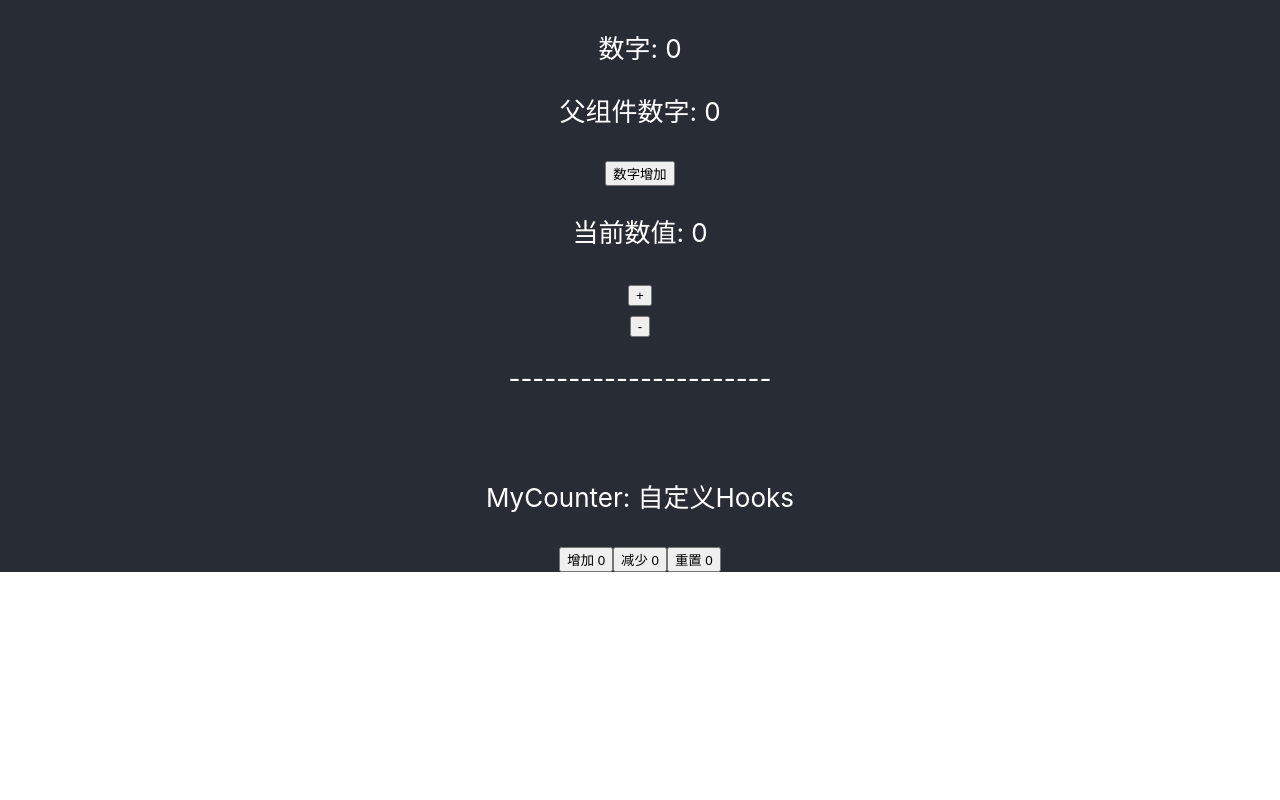
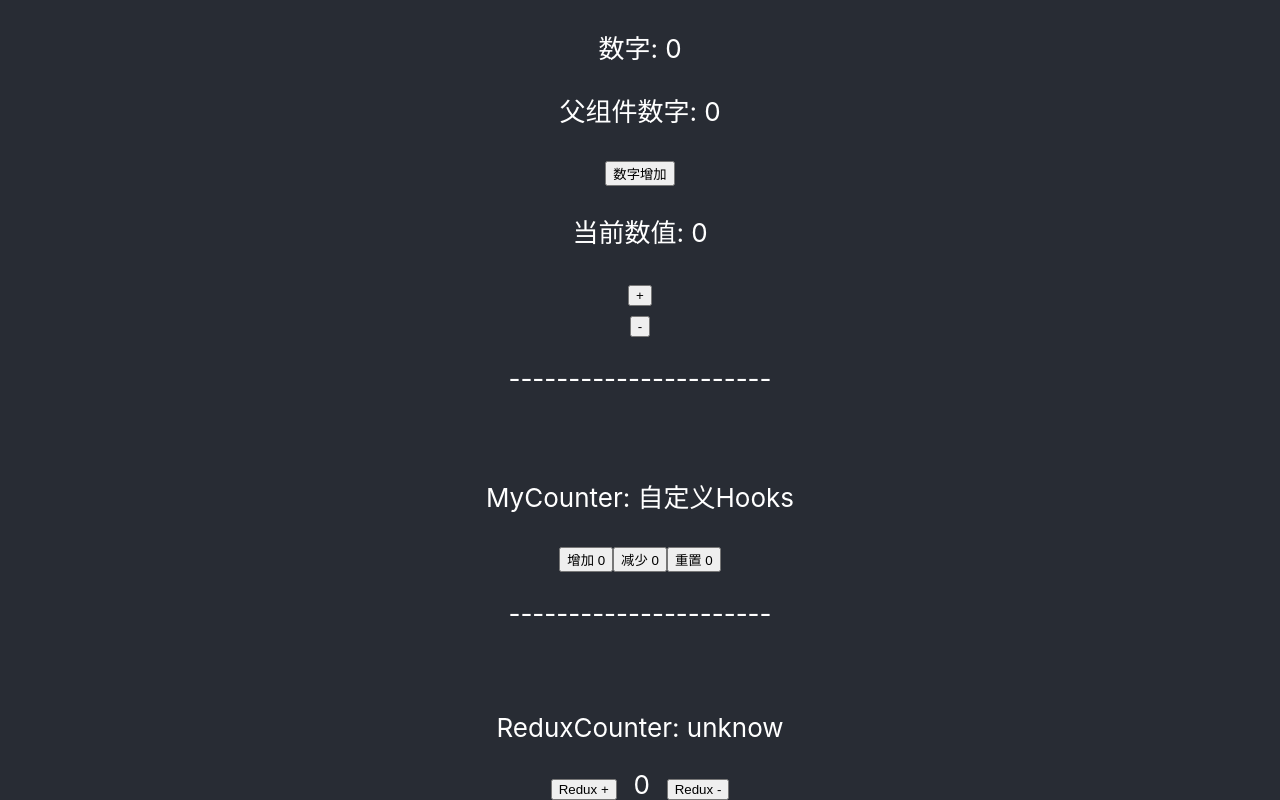
Before and after one commit to nuo-promise/react-study, a React (Create React App) app: page / in a window 1280 px wide. Shown: the part 1307-2107 px from the top of the page. Before the commit the page ends 1879 px from the top, so only its background shows below. Built offline with nearby package versions, Linux system fonts and the light colour scheme.

Commit message:
react-redux

```diff
--- a/package.json
+++ b/package.json
@@ -39,6 +39,8 @@
     "@typescript-eslint/parser": "^5.39.0",
     "eslint": "^8.25.0",
     "eslint-config-prettier": "^8.5.0",
-    "eslint-plugin-react-hooks": "^4.6.0"
+    "eslint-plugin-react-hooks": "^4.6.0",
+    "react-redux": "^8.0.4",
+    "redux": "^4.2.0"
   }
 }
--- a/src/App.tsx
+++ b/src/App.tsx
@@ -1,17 +1,18 @@
 import React, { useState, useCallback, useContext } from 'react';
 import Counter from './Counter';
 import Timer from './Timer';
-import StateTimer from './StateTimer'
+import StateTimer from './StateTimer';
 import './App.css';
 import MyCounter from './MyCounter';
+import RCD from './ReduxCounter';
 
 type styleTypeProps = {
   foreground?: string;
-  background?: string
+  background?: string;
 };
 
 type themesProps = {
-  [propName: string]: styleTypeProps
+  [propName: string]: styleTypeProps;
 };
 
 const themes: themesProps = {
@@ -28,19 +29,18 @@
 const ThemeContext = React.createContext(themes.light);
 
 function App() {
-
-  const [theme, setTheme] = useState("light");
+  const [theme, setTheme] = useState('light');
 
   const handleChangeTheme = useCallback(() => {
-    setTheme((theme) => (theme === "light" ? "dark" : "light"));
-  }, [])
+    setTheme((theme) => (theme === 'light' ? 'dark' : 'light'));
+  }, []);
 
   return (
     <div className="App">
       <header className="App-header">
         <h1>Hello React Typescript!</h1>
         <ThemeContext.Provider value={themes[theme]}>
-          <button onClick={handleChangeTheme} >切换主题</button>
+          <button onClick={handleChangeTheme}>切换主题</button>
           <Toolbar />
           <p>----------------------</p>
           <br />
@@ -53,7 +53,10 @@
           <Counter />
           <p>----------------------</p>
           <br />
-          <MyCounter title={"自定义Hooks"} step={10} />
+          <MyCounter title={'自定义Hooks'} step={10} />
+          <p>----------------------</p>
+          <br />
+          <RCD />
         </ThemeContext.Provider>
       </header>
     </div>
@@ -72,10 +75,12 @@
   const theme = useContext(ThemeContext);
 
   return (
-    <button style={{
-      background: theme.background,
-      color: theme.foreground
-    }}>
+    <button
+      style={{
+        background: theme.background,
+        color: theme.foreground
+      }}
+    >
       I am styled by theme context!
     </button>
   );
--- /dev/null
+++ b/src/ReduxCounter.tsx
@@ -0,0 +1,65 @@
+import React from 'react';
+import { createStore } from 'redux';
+import { useSelector, useDispatch, Provider } from 'react-redux';
+
+// 定义组件入参 props 类型
+type reduxProps = {
+  title: string;
+};
+
+// 初始化 state 对象的数据结构
+const initialState = { value: 0 };
+
+// 创建 reducer
+function counterReducer(state = initialState, action: { type: string }) {
+  switch (action.type) {
+    case "counter/incremented":
+      return {
+        ...state,
+        value: state.value + 1
+      };
+    case "counter/decremented":
+      return {
+        ...state,
+        value: state.value - 1
+      };
+    default:
+      return state;
+  }
+}
+
+// 创建 store
+const store = createStore(counterReducer);
+
+// 创建组件
+const ReduxCounter: React.FC<reduxProps> = (props) => {
+  const { title } = props;
+
+  // 从state 中获取当前的计数值
+  const count = useSelector((state: { value: number }) => state.value);
+
+  // 获得当前store的dispatch方法
+  const dispatch = useDispatch();
+
+  return (
+    <div>
+      <p>ReduxCounter: {title}</p>
+      <button onClick={() => dispatch({ type: 'counter/incremented' })}>
+        Redux +{' '}
+      </button>
+      <span style={{ width: "50px", display: "inline-block", textAlign: "center" }}>{count}</span>
+      <button onClick={() => dispatch({ type: 'counter/decremented' })}>
+        Redux -{' '}
+      </button>
+    </div>
+  );
+};
+
+
+export default function RCD() {
+  return (
+    <Provider store={store}>
+      <ReduxCounter title={'unknow'} />
+    </Provider>
+  )
+};
```
Also changed, not shown: 1 other file (tests, documents, lock files or other folders).
